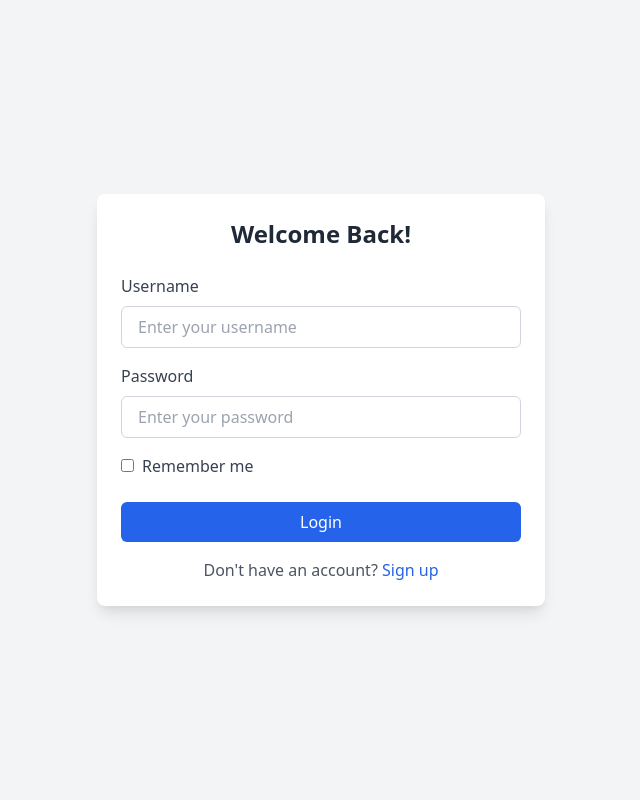
After one commit to imismaindra/PBO-Projct, a PHP site: page /views/login.php in a window 1280 px wide. The commit adds this page. Shown: the whole page, without its empty margins (319-959 px from the left). Run offline with PHP 8.4, Linux system fonts and the light colour scheme.

Commit message:
"Added login functionality and user authentication with password hashing"

```diff
--- /dev/null
+++ b/views/login.php
@@ -0,0 +1,37 @@
+<!DOCTYPE html>
+<html lang="en">
+<head>
+    <meta charset="UTF-8">
+    <meta name="viewport" content="width=device-width, initial-scale=1.0">
+    <title>Login Page</title>
+    <link href="https://cdn.jsdelivr.net/npm/tailwindcss@2.2.19/dist/tailwind.min.css" rel="stylesheet">
+    <script defer src="https://unpkg.com/alpinejs@3.x.x/dist/cdn.min.js"></script>
+</head>
+<body class="bg-gray-100 flex items-center justify-center min-h-screen">
+    <div class="w-full max-w-md p-6 bg-white rounded-lg shadow-lg">
+        <h2 class="text-2xl font-semibold text-gray-800 mb-6 text-center">Welcome Back!</h2>
+        <form x-data="{ showPassword: false }"  action="../index.php?modul=login" method="POST">
+            <div class="mb-4">
+                <label for="username" class="block text-gray-700 mb-2">Username</label>
+                <input type="text" id="username" name="username" class="w-full px-4 py-2 border border-gray-300 rounded-md focus:outline-none focus:ring-2 focus:ring-blue-400" placeholder="Enter your username" required>
+            </div>
+            <div class="mb-4 relative">
+                <label for="password" class="block text-gray-700 mb-2">Password</label>
+                <input :type="showPassword ? 'text' : 'password'" id="password"
+                    name="password"
+                    class="w-full px-4 py-2 pr-12 border border-gray-300 rounded-md focus:outline-none focus:ring-2 focus:ring-blue-400"
+                    placeholder="Enter your password"
+                    required>
+            </div>
+            <div class="mb-6">
+                <label class="inline-flex items-center">
+                    <input type="checkbox" class="form-checkbox text-blue-600">
+                    <span class="ml-2 text-gray-700">Remember me</span>
+                </label>
+            </div>
+            <button type="submit" class="w-full py-2 px-4 bg-blue-600 text-white rounded-md hover:bg-blue-700 focus:outline-none focus:ring-2 focus:ring-blue-400">Login</button>
+        </form>
+        <p class="mt-4 text-center text-gray-600">Don't have an account? <a href="#" class="text-blue-600 hover:underline">Sign up</a></p>
+    </div>
+</body>
+</html>
```
Also changed, not shown: index.php (+30 -0 lines), model/user_model.php (+12 -1 lines).
